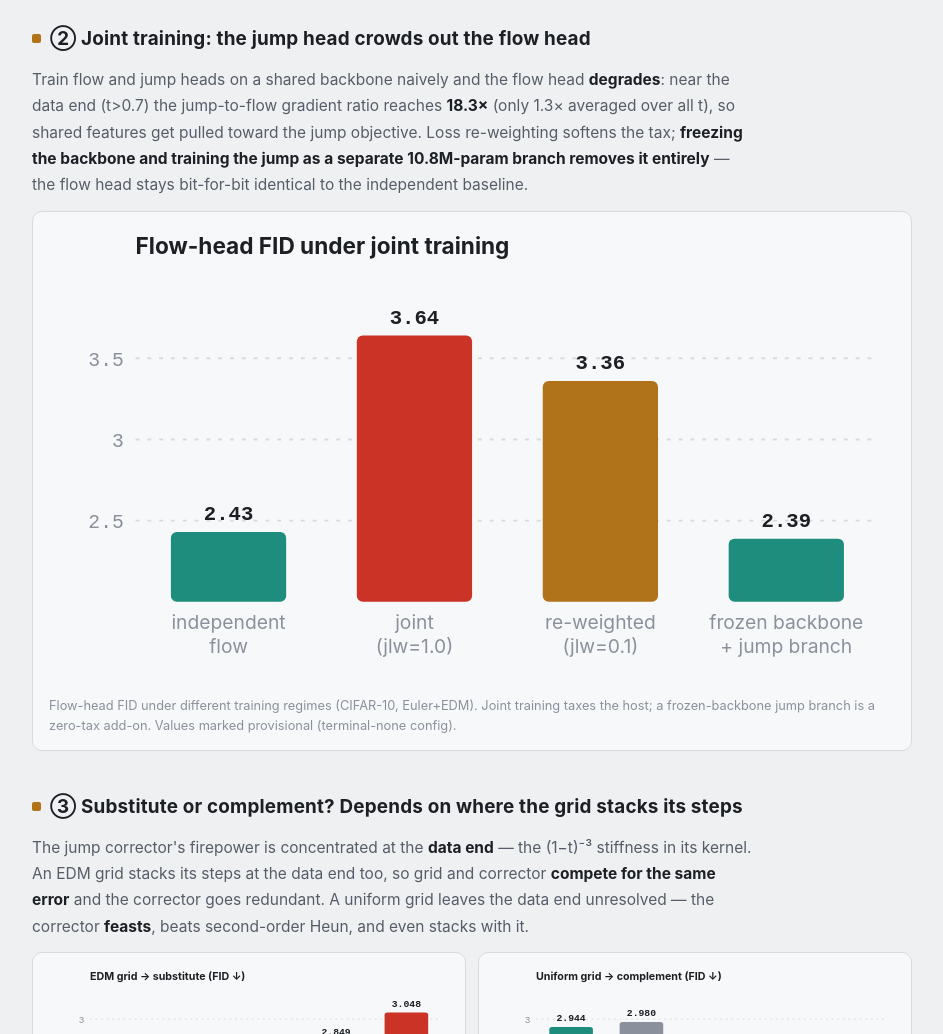
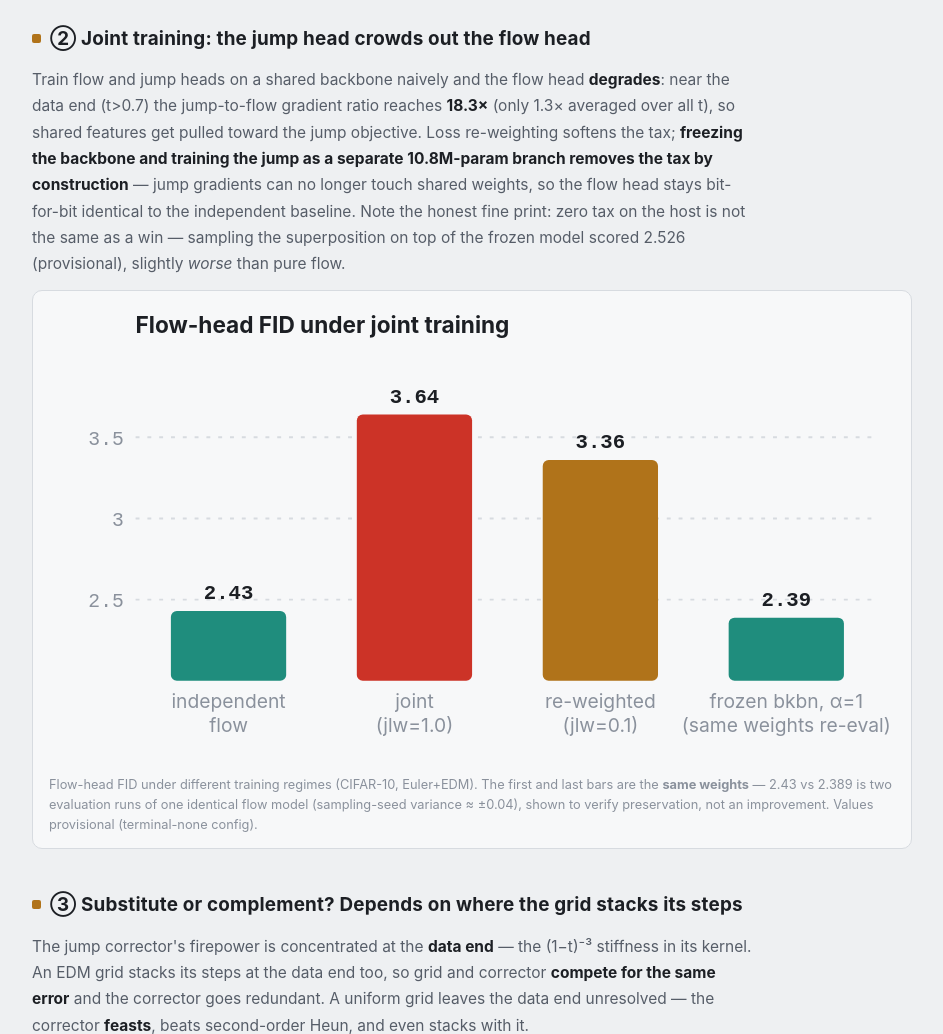
Before and after one commit to JiabaoAi67/Generator-Matching-Jump-Flow-on-CondOT, a plain HTML site: page index.html in a window 1280 px wide. Shown: the part 1340-2374 px from the top of the page, without its empty margins (168-1111 px from the left). Drawn offline with Linux system fonts and the light colour scheme.

Commit message:
Clarify frozen-backbone chart: 2.43 vs 2.389 are same weights (eval variance); superposition on top scored 2.526 (provisional)
Co-Authored-By: Claude Fable 5 <noreply@anthropic.com>

```diff
--- a/index.html
+++ b/index.html
@@ -116,9 +116,9 @@ button:focus-visible,input:focus-visible{outline:2px solid var(--flow);outline-o
 
 <section>
   <h2>② Joint training: the jump head crowds out the flow head</h2>
-  <p>Train flow and jump heads on a shared backbone naively and the flow head <b>degrades</b>: near the data end (t&gt;0.7) the jump-to-flow gradient ratio reaches <b>18.3×</b> (only 1.3× averaged over all t), so shared features get pulled toward the jump objective. Loss re-weighting softens the tax; <b>freezing the backbone and training the jump as a separate 10.8M-param branch removes it entirely</b> — the flow head stays bit-for-bit identical to the independent baseline.</p>
+  <p>Train flow and jump heads on a shared backbone naively and the flow head <b>degrades</b>: near the data end (t&gt;0.7) the jump-to-flow gradient ratio reaches <b>18.3×</b> (only 1.3× averaged over all t), so shared features get pulled toward the jump objective. Loss re-weighting softens the tax; <b>freezing the backbone and training the jump as a separate 10.8M-param branch removes the tax by construction</b> — jump gradients can no longer touch shared weights, so the flow head stays bit-for-bit identical to the independent baseline. Note the honest fine print: zero tax on the host is not the same as a win — sampling the superposition on top of the frozen model scored 2.526 (provisional), slightly <i>worse</i> than pure flow.</p>
   <div class="fig"><div id="c_joint"></div>
-  <div class="cap">Flow-head FID under different training regimes (CIFAR-10, Euler+EDM). Joint training taxes the host; a frozen-backbone jump branch is a zero-tax add-on. Values marked provisional (terminal-none config).</div></div>
+  <div class="cap">Flow-head FID under different training regimes (CIFAR-10, Euler+EDM). The first and last bars are the <b>same weights</b> — 2.43 vs 2.389 is two evaluation runs of one identical flow model (sampling-seed variance ≈ ±0.04), shown to verify preservation, not an improvement. Values provisional (terminal-none config).</div></div>
 </section>
 
 <section>
@@ -297,7 +297,7 @@ function drawAllCharts(){
     {ymin:0,ymax:15,grid:[5,10,15],ref:4.23,refLabel:'paper 4.23',title:'Pure-jump model FID (CIFAR-10)',dp:2});
   barChart(document.getElementById('c_joint'),[
     {l:'independent\\nflow',v:2.43,c:'--flow'},{l:'joint\\n(jlw=1.0)',v:3.64,c:'--mark'},
-    {l:'re-weighted\\n(jlw=0.1)',v:3.36,c:'--commit'},{l:'frozen backbone\\n+ jump branch',v:2.389,c:'--flow'}],
+    {l:'re-weighted\\n(jlw=0.1)',v:3.36,c:'--commit'},{l:'frozen bkbn, α=1\\n(same weights re-eval)',v:2.389,c:'--flow'}],
     {ymin:2.0,ymax:4.0,grid:[2.5,3.0,3.5],title:'Flow-head FID under joint training',dp:2});
   barChart(document.getElementById('c_edm'),[
     {l:'Euler\\n@200',v:2.308,c:'--flow'},{l:'+jump\\n@200',v:2.229,c:'--commit'},{l:'Heun\\n@200',v:2.229,c:'--ink3'},
```
